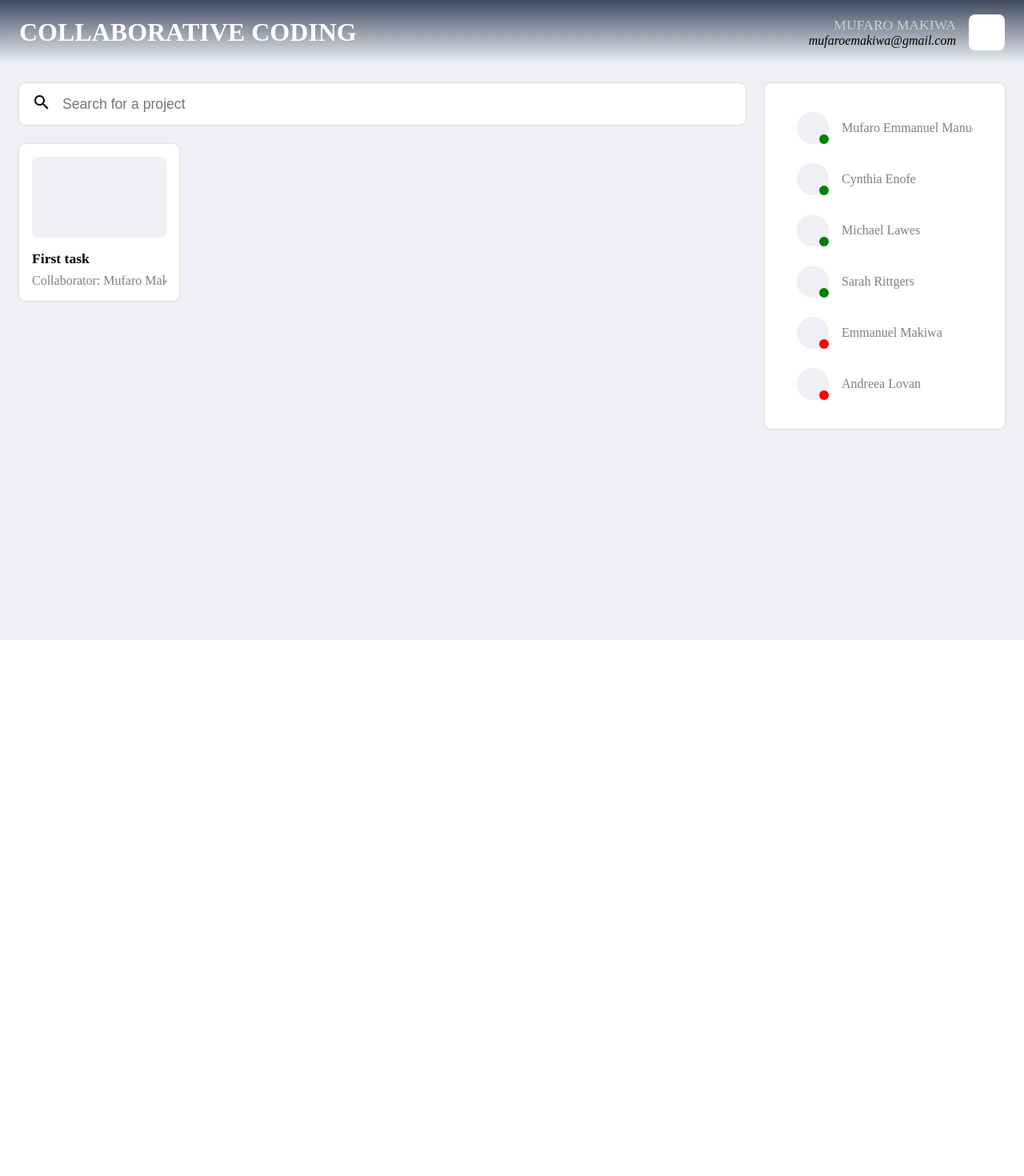
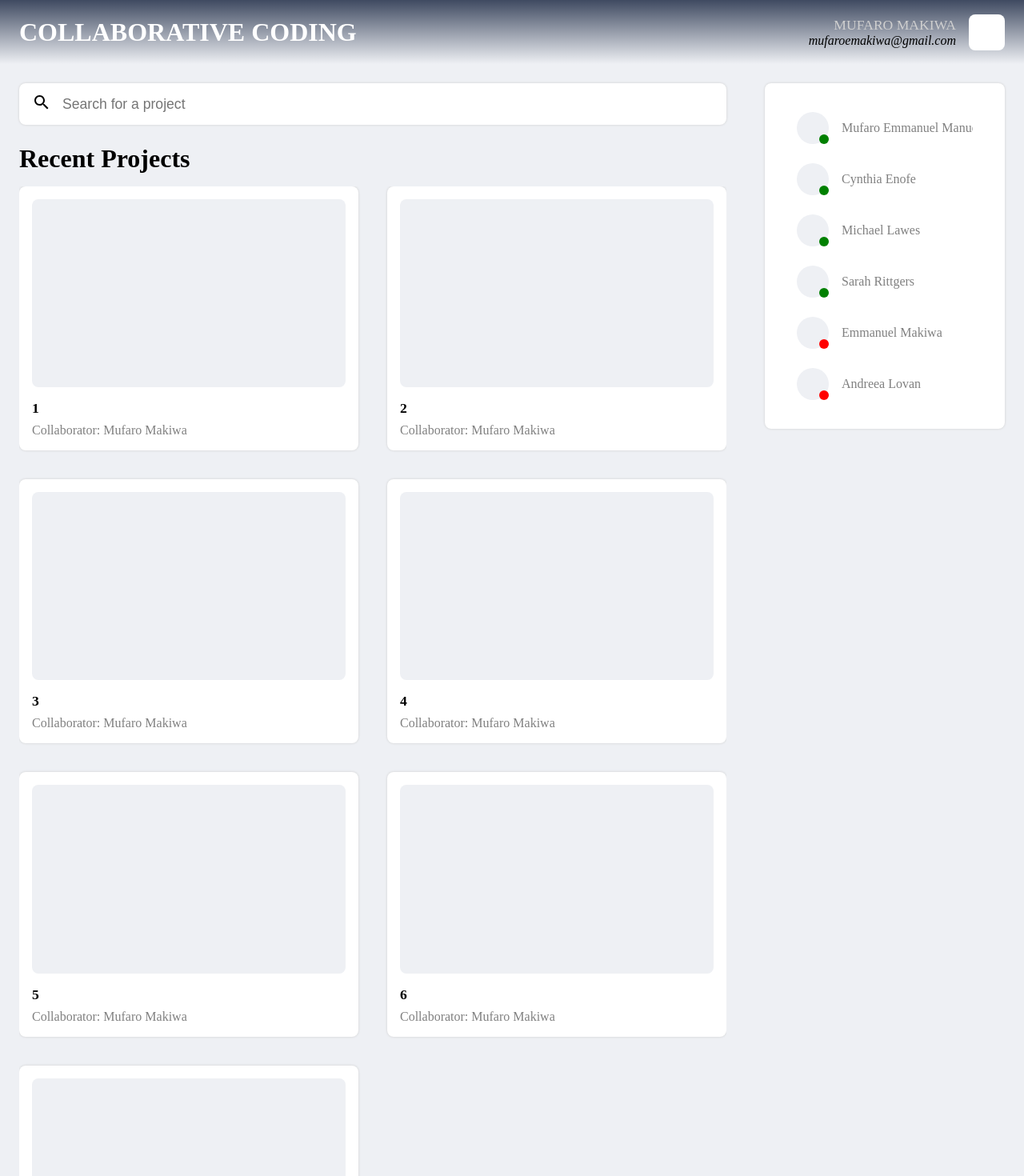
Before and after one commit to sarahrittgers26/sps-2021-team-18, a React (Create React App) app: page /#/ in a window 1280 px wide. Shown: the top 1470 px of the page at 80% size. Before the commit the page ends 800 px from the top, so only its background shows below. Built offline with nearby package versions, Linux system fonts and the light colour scheme.

Commit message:
Adjusts page borders and adds alerts to button clicks

```diff
--- a/src/main/webapp/components/Projects/Header.css
+++ b/src/main/webapp/components/Projects/Header.css
@@ -11,6 +11,11 @@
   align-items: center;
   justify-content: space-between;
   padding: 0 24px;
+  position: fixed;
+  top: 0;
+  left: 0;
+  right: 0;
+  z-index: 10;
 }
 
 .Header_title {
--- a/src/main/webapp/components/Projects/ProjectCard.css
+++ b/src/main/webapp/components/Projects/ProjectCard.css
@@ -1,5 +1,5 @@
 .Project_container {
-  width: 200px;
+  flex-grow: 1;
   height: 100%;
   border-radius: 8px;
   padding: 16px;
@@ -12,10 +12,6 @@
   -moz-box-shadow: 0 0 3px #ccc;
   -webkit-box-shadow: 0 0 3px #ccc;
   box-shadow: 0 0 3px #ccc;
-}
-
-.Project_container:hover {
-  transform: scale(1.02);
   cursor: pointer;
 }
 
--- a/src/main/webapp/components/Projects/Projects.css
+++ b/src/main/webapp/components/Projects/Projects.css
@@ -1,16 +1,17 @@
 .Projects_container {
-  height: 100vh;
+  min-height: 100vh;
   width: 100vw;
   display: flex;
   flex-direction: column;
   align-items: center;
   background-color: var(--profile_background);
+  margin-top: var(--header_height);
 }
 
 .Projects_main {
   display: flex;
   flex-direction: row;
-  max-width: 1500px;
+  max-width: 1400px;
   width: 100%;
   padding: 24px;
 }
@@ -18,10 +19,22 @@
 .Projects_content {
   flex-grow: 1;
   height: 100%;
-  padding-right: 24px;
+  padding-right: 48px;
 }
 
-.dummies {
-  display: flex;
-  flex-direction: row;
+.Projects_label {
+  font-weight: bold;
+  font-size: 2em;
+  padding: 16px 0;
 }
+
+.Projects_recent {
+  max-width: 100%;
+  overflow: hidden;
+  display: grid;
+  margin-top: 16px;
+  grid-template-columns: repeat(2, 1fr);
+  overflow: scroll;
+  gap: 36px;
+  transition: all 0.3s;
+}
--- a/src/main/webapp/components/Projects/Projects.js
+++ b/src/main/webapp/components/Projects/Projects.js
@@ -22,12 +22,12 @@ function Projects() {
 
   const [searchQuery, setSearchQuery] = useState("");
   const onActiveUserClick = (id) => {
-    console.log("Active user clicked: " + id);
+    alert("Active user clicked: " + id);
   }
 
 
   const onInactiveUserClick = (id) => {
-    console.log("Inactive user clicked: " + id);
+    alert("Inactive user clicked: " + id);
   }
 
   const handleLogout = () => {
@@ -58,16 +58,37 @@ function Projects() {
             query={searchQuery}
             onChange={setSearchQuery}/>
 
-          <div className="dummies">
-            <ProjectCard
-              title="First task"
+        <span className="Projects_label">Recent Projects</span>
+
+        <div className="Projects_recent">
+          <ProjectCard
+              title="1"
               collaborator="Mufaro Makiwa"/>
 
-            {/* <ProjectCard
-              title="Second task"
-              collaborator="Emmanuel Makiwa"/> */}
+            <ProjectCard
+              title="2"
+              collaborator="Mufaro Makiwa"/>
+
+            <ProjectCard
+              title="3"
+              collaborator="Mufaro Makiwa"/>
+
+            <ProjectCard
+              title="4"
+              collaborator="Mufaro Makiwa"/>
+
+            <ProjectCard
+              title="5"
+              collaborator="Mufaro Makiwa"/>
+
+            <ProjectCard
+              title="6"
+              collaborator="Mufaro Makiwa"/>
+
+            <ProjectCard
+              title="7"
+              collaborator="Mufaro Makiwa"/>
           </div>
-
         </div>
 
         <ConnectedUsers
```
Also changed, not shown: 4 other files (tests, documents, lock files or other folders).
